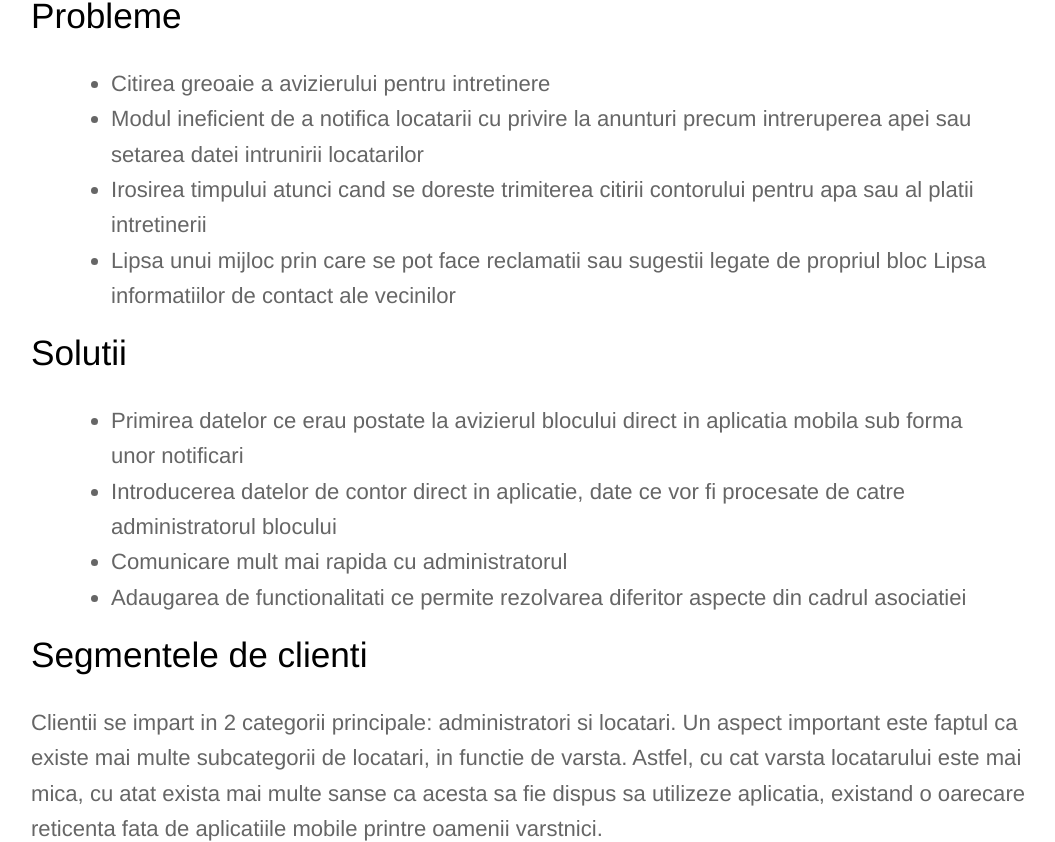
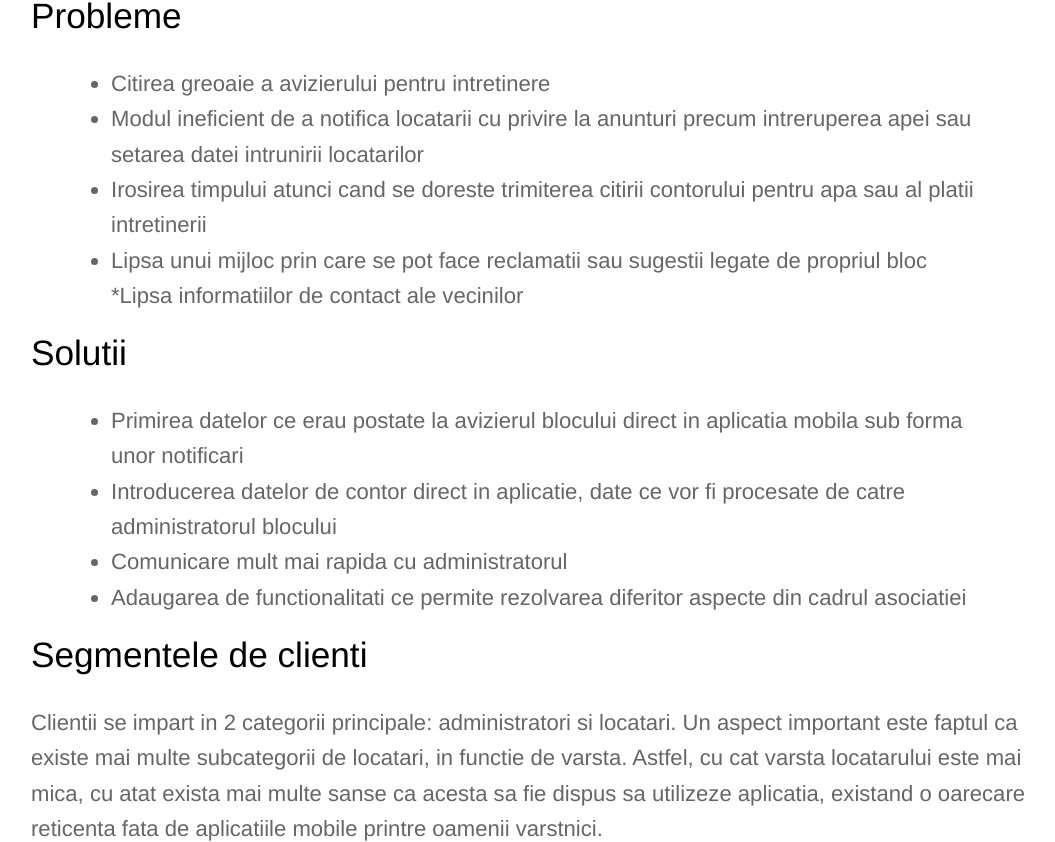
Before and after one commit to rptoma/Flaty, a Jekyll site: the page built from _posts/2018-10-14-ce-este-flaty.md, in a window 1280 px wide and 900 px high, scrolled down 966 px, cut to the strip 12-854 px from the top of the window. Shown: the whole strip, without its empty margins (109-1164 px from the left). Built offline with Jekyll 4.4.1, drawn with Linux system fonts in a browser that asks for light colours.

```diff
--- a/_posts/2018-10-14-ce-este-flaty.md
+++ b/_posts/2018-10-14-ce-este-flaty.md
@@ -14,7 +14,8 @@ Flaty este o aplicatie mobila ce ofera suport atat pentru Android cat si pentru
 > * Citirea greoaie a avizierului pentru intretinere
 > * Modul ineficient de a notifica locatarii cu privire la anunturi precum intreruperea apei sau setarea datei intrunirii locatarilor
 > * Irosirea timpului atunci cand se doreste trimiterea citirii contorului pentru apa sau al platii intretinerii
-> * Lipsa unui mijloc prin care se pot face reclamatii sau sugestii legate de propriul bloc Lipsa informatiilor de contact ale vecinilor
+> * Lipsa unui mijloc prin care se pot face reclamatii sau sugestii legate de propriul bloc
+> *Lipsa informatiilor de contact ale vecinilor
 
 ## Solutii
 
```
